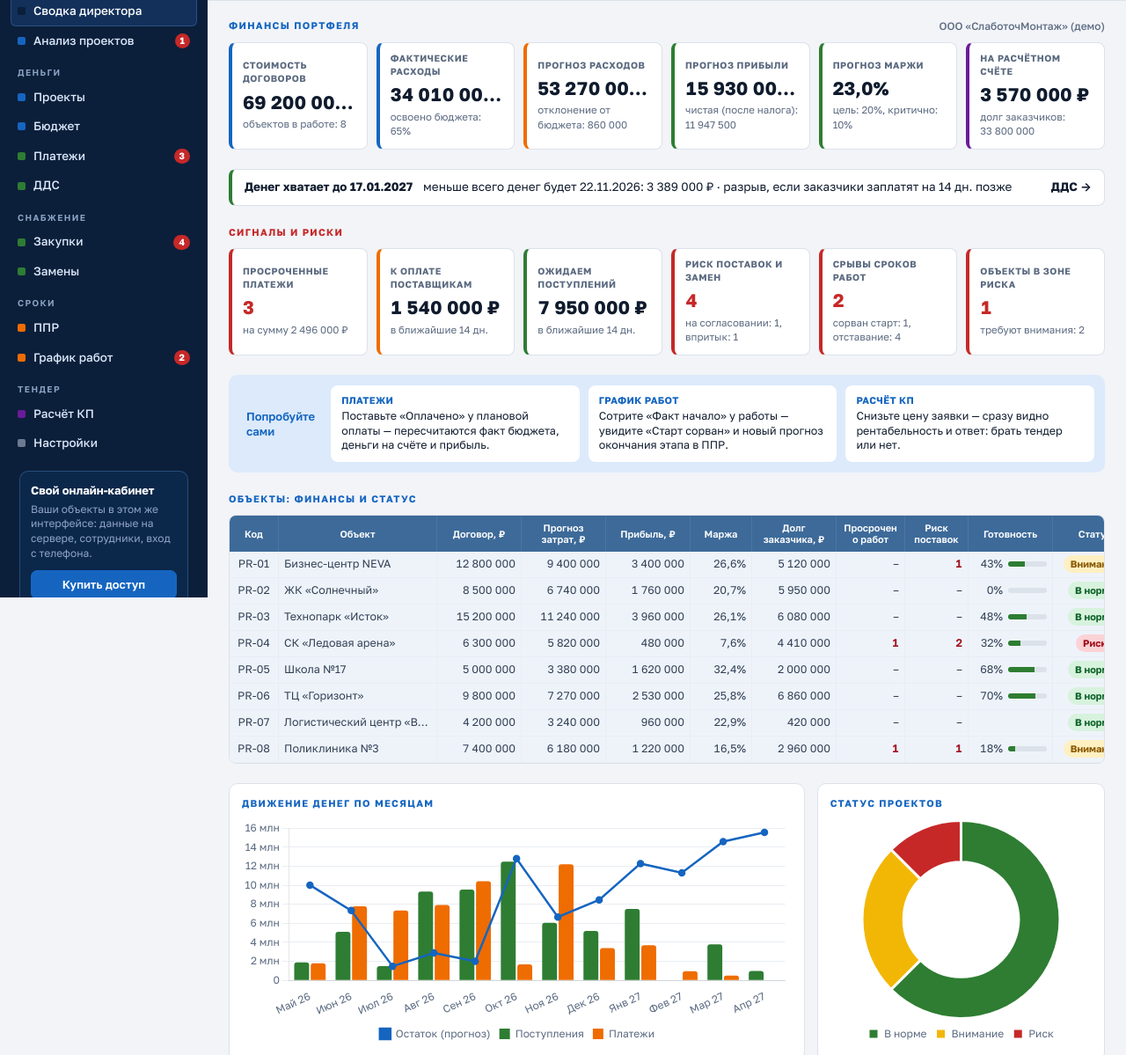
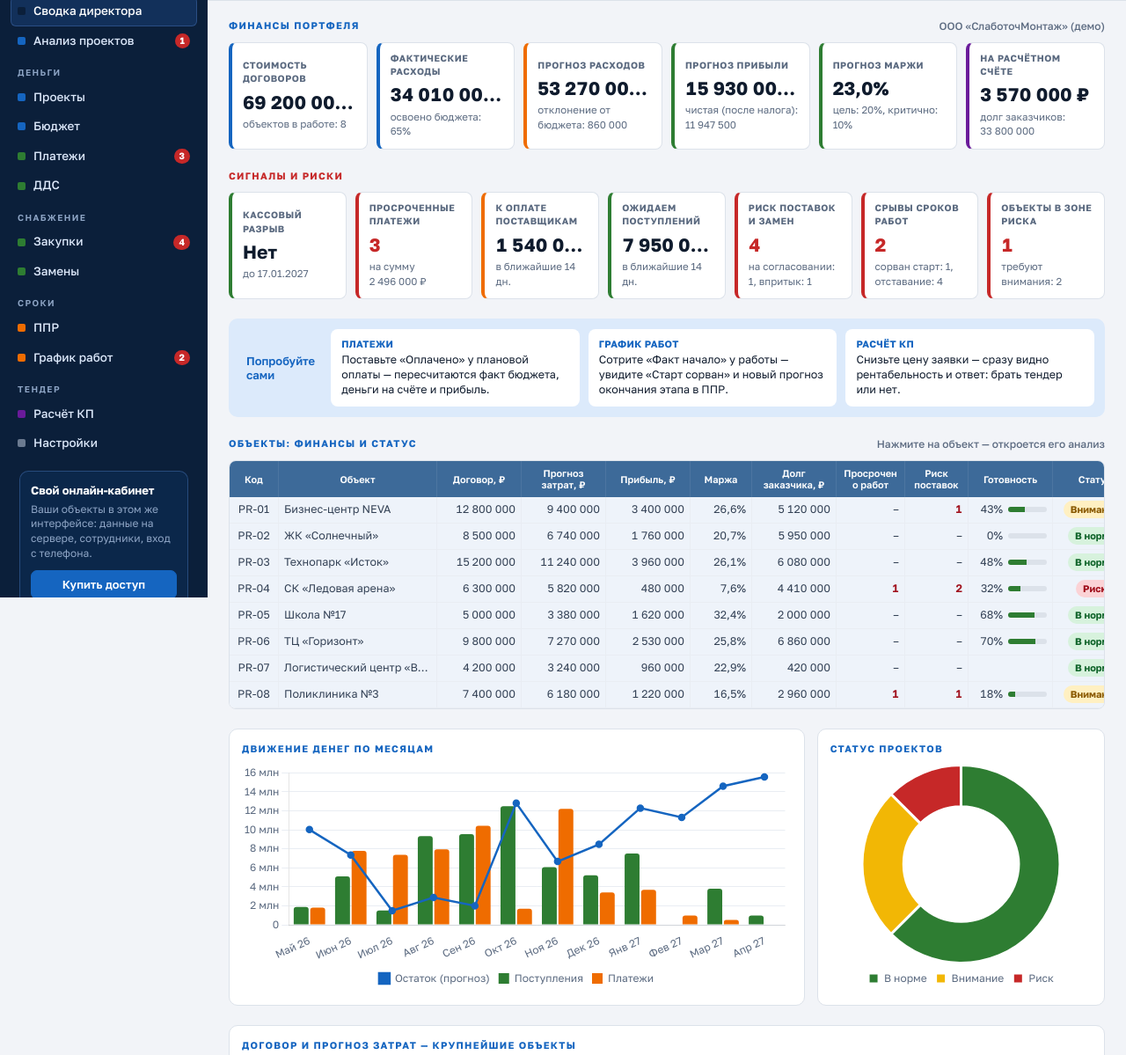
Before and after one commit to yakushindima-byte/project-control-cabinet, a website: page public/index.html in a window 1280 px wide. Shown: the part 121-1320 px from the top of the page at 88% size. Drawn offline with Linux system fonts and the light colour scheme; a web font is replaced by a local one.

Commit message:
Сводка: кассовый разрыв — плитка в «Сигналах и рисках»; строки объектов открывают анализ объекта
Co-Authored-By: Claude Opus 5.5 <noreply@anthropic.com>
Claude-Session: https://claude.ai/code/session_01C66A5ipPKq5bPhxVR3Z5Ks

```diff
--- a/public/index.html
+++ b/public/index.html
@@ -235,6 +235,12 @@ table.t{border-collapse:separate;border-spacing:0;font-size:var(--fs-s);table-la
 .t.dds td small.dd{display:block;font-size:10px;font-weight:500;line-height:1;margin-top:-3px}
 .t.dds td.gap:has(small.dd){line-height:1.15;padding-top:3px}
 .tiles.t4{grid-template-columns:repeat(4,minmax(0,1fr))}
+.tiles.t7{grid-template-columns:repeat(7,minmax(0,1fr))}
+@media (max-width:1250px){.tiles.t7{grid-template-columns:repeat(4,minmax(0,1fr))}}
+@media (max-width:520px){.tiles.t7{grid-template-columns:repeat(2,minmax(0,1fr))}}
+.t tr.go{cursor:pointer}
+.t tr.go:hover td,.t tr.go:focus-visible td{background:var(--accentSoft)}
+.t tr.go:focus-visible{outline:2px solid var(--focus);outline-offset:-2px}
 .tw.ddsw{max-height:none}
 @media (max-width:720px){.tiles.t4{grid-template-columns:1fr 1fr}}
 @media (max-width:720px){.ddsl{grid-template-columns:1fr}.ddsv{flex-direction:column}.ddsv-n{text-align:left;padding:10px 0 0;border-left:0;border-top:1px solid rgba(0,0,0,.08)}.ddsv-n small{justify-content:flex-start}}
@@ -884,7 +890,7 @@ function table(o){
       h += `<tr data-card="${o.id}" data-i="${i}" ${rid} tabindex="0">` + cols.map(c => `<td class="${c.calc?"c":""}${num(c)?" n":c.t==="date"?" dt":c.t==="status"?" ctr":""}">${c.t==="date" ? sdate(c.calc ? c.calc(i) : row[c.k]) : c.calc ? fmtCell(c, c.calc(i)) : fmtRaw(c, row[c.k])}${c===main && sub ? `<small>${esc(sub)}</small>` : ""}</td>`).join("") + "</tr>";
       return;
     }
-    h += `<tr ${rid}>`;
+    h += o.go ? `<tr ${rid} class="go" data-go="${esc(o.go(i))}" tabindex="0" title="Открыть анализ объекта">` : `<tr ${rid}>`;
     if(del) h += `<td class="stk ctr"><button class="del" data-del="${o.arr}" data-i="${i}" title="Удалить строку" aria-label="Удалить строку">×</button></td>`;
     cols.forEach((c,j) => {
       const stk = j===0 && !del ? " stk" : "";
@@ -979,8 +985,8 @@ V.dash = () => {
     ${tile("Прогноз маржи", pct(T.margin), `цель: ${Math.round(st.target*100)}%, критично: ${Math.round(st.crit*100)}%`, "var(--cGreen)", "analysis")}
     ${tile("На расчётном счёте", rub(D.cash), `долг заказчиков: ${money(T.debt)}`, "var(--cPurple)", "payments")}
   </div></section>
-  ${ddsStrip()}
-  <section><h2 class="sec-h red">Сигналы и риски</h2><div class="tiles">
+  <section><h2 class="sec-h red">Сигналы и риски</h2><div class="tiles t7">
+    ${ddsTile(tile)}
     ${tile("Просроченные платежи", D.overdueN, `на сумму ${rub(D.overdueSum)}`, "var(--cRed)", "payments:Просрочено", D.overdueN>0)}
     ${tile("К оплате поставщикам", rub(D.toPay), `в ближайшие ${st.horizon} дн.`, "var(--cOrange)", "payments:Скоро срок")}
     ${tile("Ожидаем поступлений", rub(D.toGet), `в ближайшие ${st.horizon} дн.`, "var(--cGreen)", "payments:Скоро срок")}
@@ -998,7 +1004,7 @@ V.dash = () => {
     <a href="#schedule"><em>ГРАФИК РАБОТ</em>Сотрите «Факт начало» у работы — увидите «Старт сорван» и новый прогноз окончания этапа в ППР.</a>
     <a href="#kp"><em>РАСЧЁТ КП</em>Снизьте цену заявки — сразу видно рентабельность и ответ: брать тендер или нет.</a>
   </section>`}
-  <section><h2 class="sec-h">Объекты: финансы и статус</h2>`;
+  <section><h2 class="sec-h">Объекты: финансы и статус <span class="rt">Нажмите на объект — откроется его анализ</span></h2>`;
   const cols = [
     {h:"Код", k:"code", calc:i=>R.an[i].code, w:56, ctr:1},
     {h:"Объект", k:"name", calc:i=>R.an[i].name, w:180},
@@ -1012,7 +1018,7 @@ V.dash = () => {
     {h:"Готовность", k:"ready", calc:i=>R.an[i].ready, t:"bar", w:96},
     {h:"Статус", k:"st", calc:i=>R.an[i].st, t:"status", w:96},
   ];
-  h += table({id:"dash", mob:["code","name","margin","st"], arr:"projects", rows:S.projects, cols, filter:i=>!!S.projects[i].code}) + `</section>
+  h += table({id:"dash", mob:["code","name","margin","st"], arr:"projects", rows:S.projects, cols, filter:i=>!!S.projects[i].code, go:i=>"analysis:@"+S.projects[i].code}) + `</section>
   <section class="grid2">
     <div class="card"><h2 class="sec-h">Движение денег по месяцам</h2><div class="chartbox"><canvas id="ch1" aria-label="Поступления, платежи и остаток по месяцам"></canvas></div></div>
     <div class="card"><h2 class="sec-h">Статус проектов</h2><div class="chartbox"><canvas id="ch2" aria-label="Количество объектов по статусам"></canvas></div></div>
@@ -1388,12 +1394,12 @@ function ddsCalc(o){
   return X;
 }
 function ddsBase(){ return R._ddsb || (R._ddsb = ddsCalc({step:"w", delay:0, noOver:false, proj:"", group:"art"})); }
-function ddsStrip(){
-  if(!S.payments.length) return "";
+function ddsTile(tile){
+  if(!S.payments.length) return tile("Кассовый разрыв", "—", "нет платежей", "var(--line)", "dds", false);
   const X = ddsBase(), g = X.gaps[0];
-  if(g) return `<section><button type="button" class="ddsstrip bad" data-go="dds"><b>Кассовый разрыв: денег не хватит ${fdate(g.s)}</b><span>нужно найти ${rub(-g.min)}${g.rec ? ` · в плюс — ${fdate(g.rec)}` : ""}</span><em>ДДС →</em></button></section>`;
-  if(X.low) return `<section><button type="button" class="ddsstrip warn" data-go="dds"><b>Ниже неснижаемого остатка ${fdate(X.low.d)}</b><span>${rub(X.low.bal)} при пороге ${rub(X.reserve)}</span><em>ДДС →</em></button></section>`;
-  return `<section><button type="button" class="ddsstrip" data-go="dds"><b>Денег хватает до ${fdate(X.end - 1)}</b><span>меньше всего денег будет ${fdate(X.minAll.d)}: ${rub(X.minAll.bal)}${X.margin ? ` · разрыв, если заказчики заплатят на ${X.margin} дн. позже` : ""}</span><em>ДДС →</em></button></section>`;
+  if(g) return tile("Кассовый разрыв", fdate(g.s), `не хватит ${rub(-g.min)}`, "var(--cRed)", "dds", true);
+  if(X.low) return tile("Кассовый разрыв", "Нет", `но ${fdate(X.low.d)} ниже порога`, "#F2B705", "dds", false);
+  return tile("Кассовый разрыв", "Нет", `до ${fdate(X.end - 1)}`, "var(--cGreen)", "dds", false);
 }
 V.dds = () => {
   const o = ddsOpts(), X = DDSX = ddsCalc(o), P = X.P, rep = R.repN, unit = o.step === "m" ? "месяц" : "неделю";
@@ -1614,6 +1620,7 @@ let qT; document.addEventListener("input", e => { const el = e.target; if(el.dat
 /* Enter — на строку ниже в том же столбце, Shift+Enter — выше; Esc закрывает карточку */
 document.addEventListener("keydown", e => {
   const el = e.target;
+  if(e.key==="Enter" && el.matches && el.matches("tr.go[data-go]")){ el.click(); return; }
   if(e.key==="Escape" && ui.card){ closeCard(); return; }
   if(e.key!=="Enter" || e.isComposing || !el.matches) return;
   if(el.matches("tr[data-card]")){ e.preventDefault(); openCard(el.dataset.card, +el.dataset.i); return; }
@@ -1633,7 +1640,7 @@ document.addEventListener("click", e => {
   const zb = e.target.closest("[data-zoom]");
   if(zb){ try{ localStorage.setItem(ZK, zb.dataset.zoom); }catch(err){} applyZoom(); render(true); return; }
   const go = e.target.closest("[data-go]");
-  if(go){ const [s, f] = go.dataset.go.split(":"); if(f && s==="payments"){ ui.f.paymentsctrl = f; } location.hash = s; return; }
+  if(go){ const [s, f] = go.dataset.go.split(":"); if(f && s==="payments"){ ui.f.paymentsctrl = f; } else if(f && f[0]==="@"){ ui.proj[s] = f.slice(1); ui.q[s] = ""; } location.hash = s; return; }
   const srt = e.target.closest("th[data-sort]");
   if(srt){ const [id, k] = srt.dataset.sort.split(":"), c = ui.sort[id];
     if(!c || c.k!==k) ui.sort[id] = {k, dir:1}; else if(c.dir===1) c.dir = -1; else delete ui.sort[id];
```
Also changed, not shown: public/app.html (+18 -11 lines).
